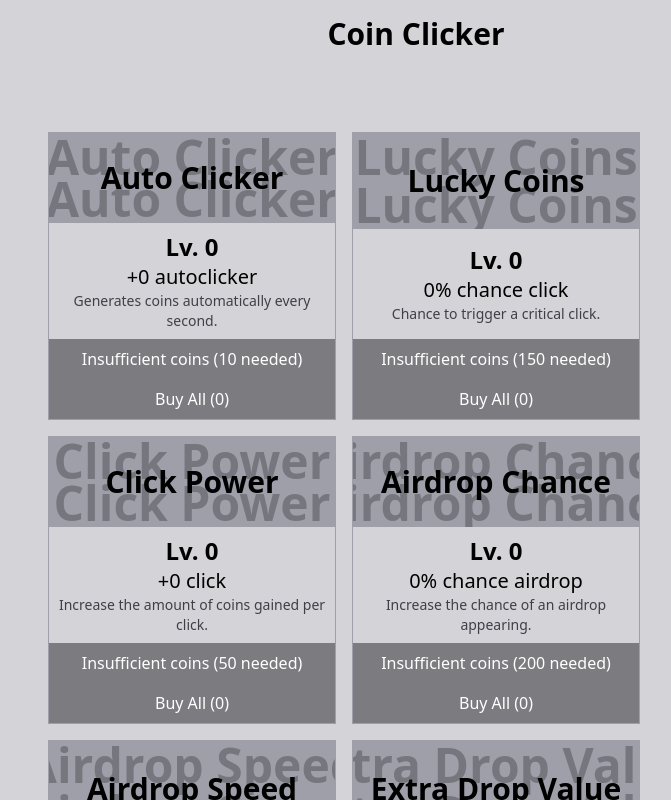
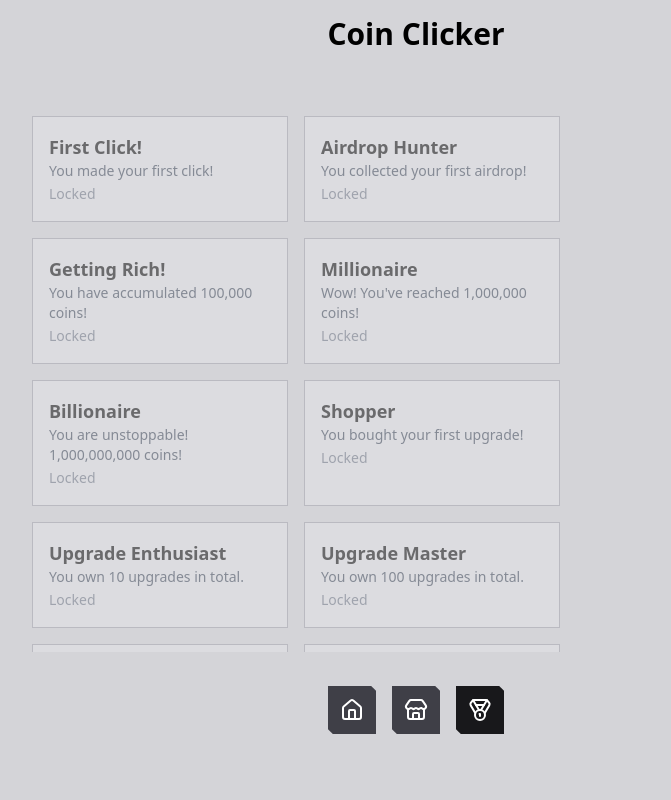
Before and after one commit to CT02k/coin-clicker, a Next.js app: page / in a window 1280 px wide. Both pictures are taken after a click on the button 704 px from the left and 710 px from the top of the page. Shown: the top 800 px of the page, without its empty margins (224-895 px from the left). Built offline with nearby package versions, Linux system fonts and the light colour scheme.

Commit message:
feat: enhanced the navigation/tabs and created the achievements tab

```diff
--- /dev/null
+++ b/src/app/components/Achievements.tsx
@@ -0,0 +1,35 @@
+"use client";
+import { GameState, Action } from "./types/gameReducer";
+import { useAchievements } from "./Achievement";
+
+type Props = {
+  state: GameState;
+  dispatch: React.Dispatch<Action>;
+};
+
+export default function Achievements({ state }: Props) {
+  const { state: achievementState } = useAchievements();
+
+  return (
+    <div className="achievements flex flex-col justify-center items-center gap-6 w-2/3">
+      <div className="flex flex-wrap px-8 py-6 gap-4 max-h-[70vh] overflow-y-auto">
+        {achievementState.achievements.map((ach) => {
+          const unlocked = ach.condition(state);
+
+          return (
+            <div
+              key={ach.id}
+              className={`p-4 w-64 border transition ${
+                unlocked ? "bg-zinc-200 border-zinc-400" : "bg-zinc-200 border-zinc-400 opacity-50"
+              }`}
+            >
+              <h3 className="text-lg font-semibold">{ach.title}</h3>
+              <p className="text-sm text-gray-700">{ach.description}</p>
+              {unlocked ? "" : <span className="text-gray-500 text-sm">Locked</span>}
+            </div>
+          );
+        })}
+      </div>
+    </div>
+  );
+}
--- a/src/app/components/Game.tsx
+++ b/src/app/components/Game.tsx
@@ -8,6 +8,7 @@ import { AchievementActionType, useAchievements } from "./Achievement";
 
 import AchievementToast from "./AchievementToast";
 import { useEffect, useState } from "react";
+import Achievements from "./Achievements";
 
 export default function Game() {
   const [state, dispatch] = useGameState();
@@ -29,11 +30,13 @@ export default function Game() {
     <main className="flex flex-col items-center justify-between h-screen p-4 relative select-none">
       <Terminal dispatch={dispatch} />
       <h1 className="text-3xl font-bold mb-4">Coin Clicker</h1>
-      {tab === "clicker" ? (
-        <CoinClicker state={state} dispatch={dispatch} />
-      ) : (
-        <Store state={state} dispatch={dispatch} />
-      )}
+      {
+        {
+          clicker: <CoinClicker state={state} dispatch={dispatch} />,
+          store: <Store state={state} dispatch={dispatch} />,
+          achievements: <Achievements state={state} dispatch={dispatch} />,
+        }[tab]
+      }
       <Navigation tab={tab} state={state} dispatch={dispatch} setTab={setTab} />
 
       {toasts.map((toast) => (
```
